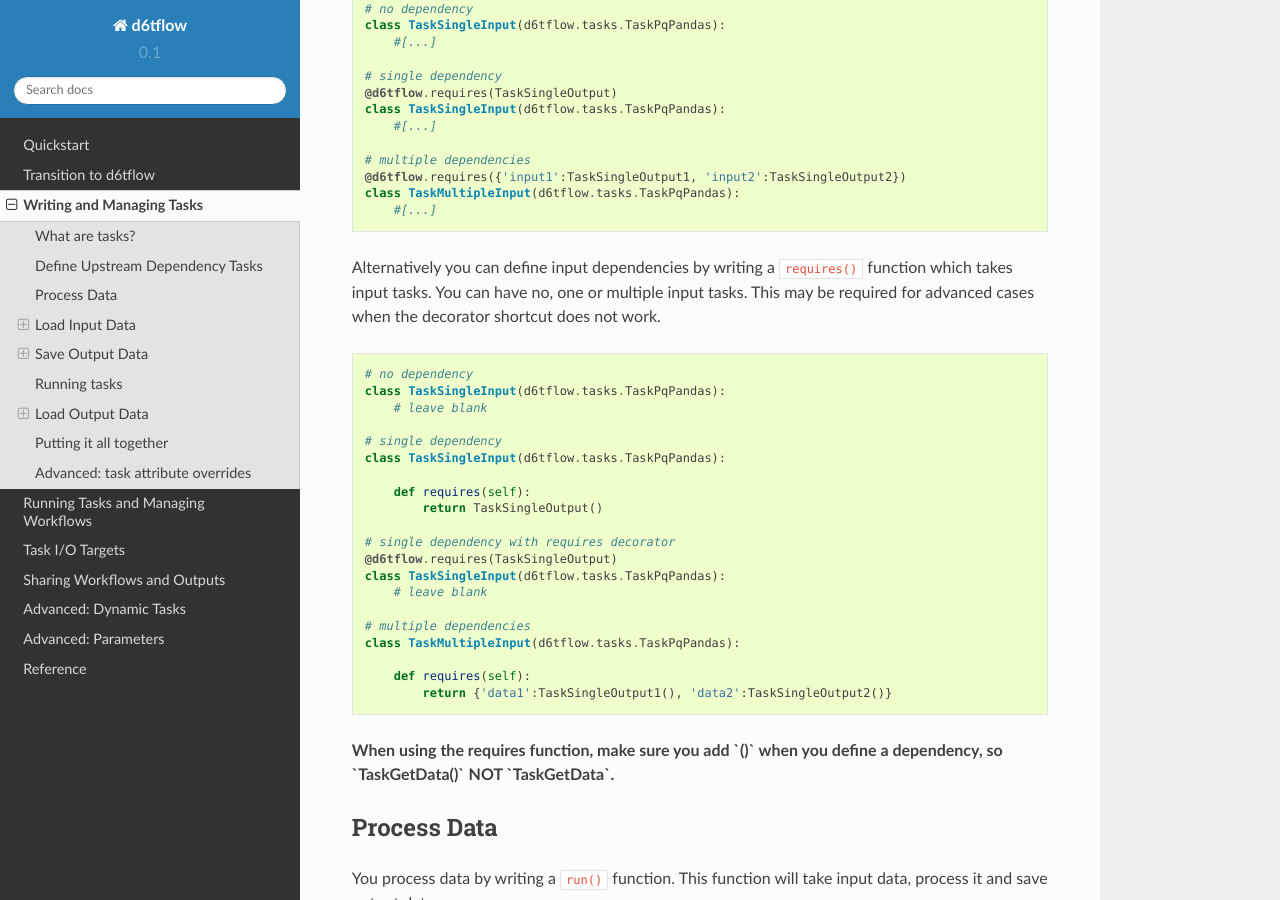
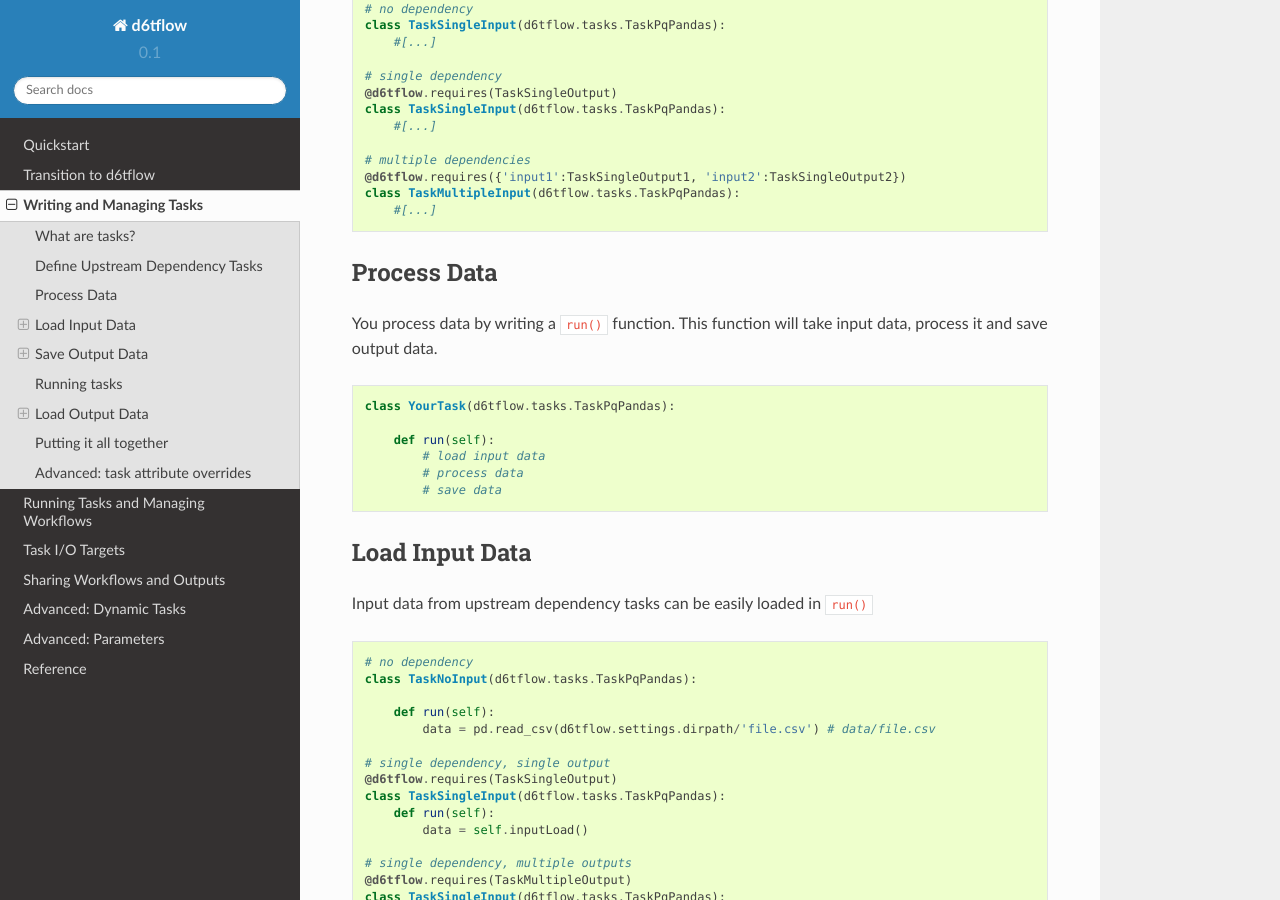
Before and after one commit to d6t/d6tflow, a Sphinx documentation site: the page built from docs/source/tasks.rst, in a window 1280 px wide and 900 px high, scrolled down 807 px. Built offline with Sphinx 7.4.7 and the Read the Docs theme 2.0.0, drawn with Linux system fonts in a browser that asks for light colours; pages that are not in the unit, such as notebooks, are missing from menus.

Commit message:
remove requires() section

```diff
--- a/docs/source/tasks.rst
+++ b/docs/source/tasks.rst
@@ -42,33 +42,6 @@ You can define input dependencies by using a `@d6tflow.requires` decorator which
     class TaskMultipleInput(d6tflow.tasks.TaskPqPandas):
         #[...]
 
-
-Alternatively you can define input dependencies by writing a ``requires()`` function which takes input tasks. You can have no, one or multiple input tasks. This may be required for advanced cases when the decorator shortcut does not work.
-
-.. code-block:: python
-
-    # no dependency
-    class TaskSingleInput(d6tflow.tasks.TaskPqPandas):
-        # leave blank
-
-    # single dependency
-    class TaskSingleInput(d6tflow.tasks.TaskPqPandas):
-
-        def requires(self):
-            return TaskSingleOutput()
-
-    # single dependency with requires decorator
-    @d6tflow.requires(TaskSingleOutput)
-    class TaskSingleInput(d6tflow.tasks.TaskPqPandas):
-        # leave blank
-
-    # multiple dependencies
-    class TaskMultipleInput(d6tflow.tasks.TaskPqPandas):
-
-        def requires(self):
-            return {'data1':TaskSingleOutput1(), 'data2':TaskSingleOutput2()}
-
-**When using the requires function, make sure you add `()` when you define a dependency, so `TaskGetData()` NOT `TaskGetData`.**
 
 
 Process Data
```
